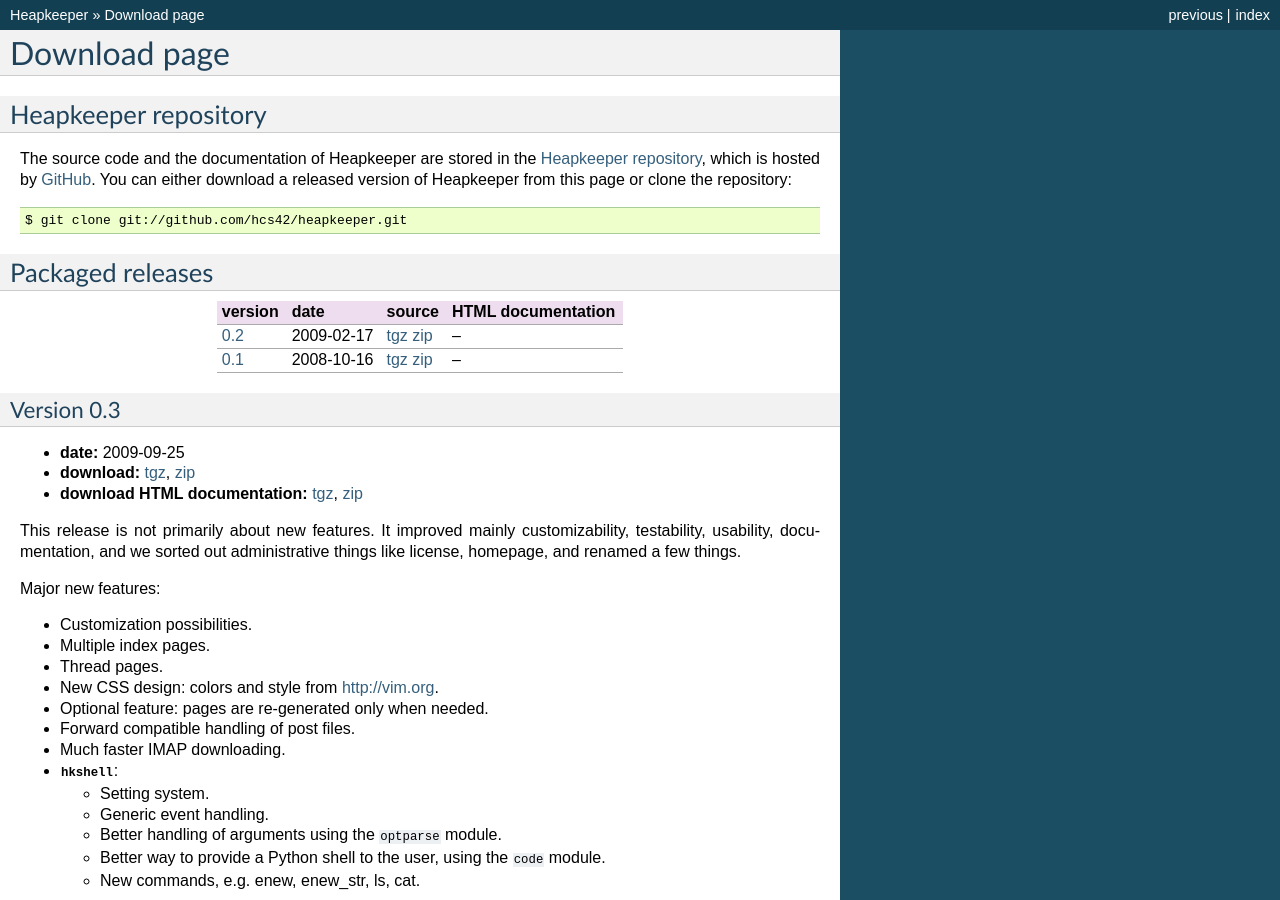
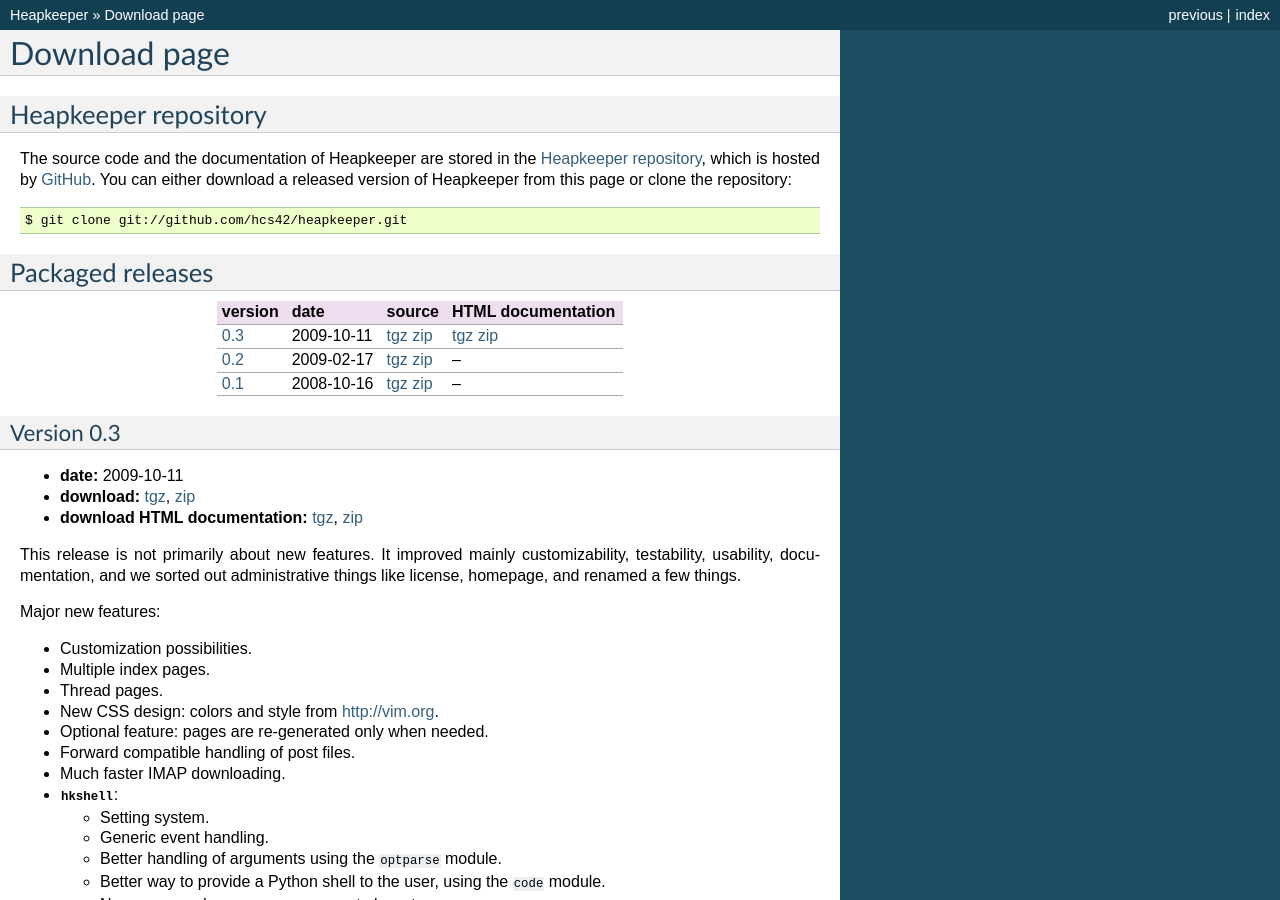
Before and after one commit to hcs42/heapkeeper-old, a Sphinx documentation site: the page built from doc/download.rst, in a window 1280 px wide and 900 px high. Built offline with Sphinx 7.4.7, drawn with Linux system fonts in a browser that asks for light colours.

Commit message:
Heapkeeper v0.3 released.
This release is not primarily about new features. It improved mainly
customizability, testability, usability, documentation, and we sorted out
administrative things like license, homepage, and renamed a few things.

Major new features:

- Customization possibilities.
- Multiple index pages.
- Thread pages.
- New CSS design: colors and style from http://vim.org.
- Optional feature: pages are re-generated only when needed.
- Forward compatible handling of post files.
- Much faster IMAP downloading.

- :mod:`hkshell`:

  - Setting system.
  - Generic event handling.
  - Better handling of arguments using the ``optparse`` module.
  - Better way to provide a Python shell to the user, using the ``code``
    module.
  - New commands, e.g. enew, enew_str, ls, cat.

Major refactorings:

- Using the `Options pattern <options_pattern>`_ in
  :class:`hklib.GeneratorOptions`,
  :class:`hklib.Section`,
  :class:`hklib.Index`, etc.
- Grand Renaming 1; most importantly, the name of the program has been
  changed to Heapkeeper. (Previously it was HeapManipulator.)

Other major improvements:

- A lot of new documentation, including a :doc:`tutorial`. We moved our
  documentation to use Sphinx_. All modules except for hklib are fully
  documented with the chosen docstring format.
- A lot of new tests.
- We adapted the GPLv3 license and got the domain http://heapkeeper.org.
- We made semi-automatic scripts for packaging and uploading releases and
  documentation.

.. _`Sphinx`: http://sphinx.pocoo.org/

```diff
--- a/doc/conf.py
+++ b/doc/conf.py
@@ -49,9 +49,9 @@ copyright = u'2009, Csaba Hoch, Attila Nagy'
 # built documents.
 #
 # The short X.Y version.
-version = '0.3uc'
+version = '0.3'
 # The full version, including alpha/beta/rc tags.
-release = '0.3uc'
+release = '0.3'
 
 # The language for content autogenerated by Sphinx. Refer to documentation
 # for a list of supported languages.
--- a/doc/download.rst
+++ b/doc/download.rst
@@ -23,11 +23,17 @@ Packaged releases
 | version  | date       | source      | HTML documentation |
 |          |            |             |                    |
 +==========+============+=============+====================+
+| `0.3`_   | 2009-10-11 | tgz__ zip__ | tgz__ zip__        |
++----------+------------+-------------+--------------------+
 | `0.2`_   | 2009-02-17 | tgz__ zip__ |  --                |
 +----------+------------+-------------+--------------------+
 | `0.1`_   | 2008-10-16 | tgz__ zip__ |  --                |
 +----------+------------+-------------+--------------------+
 
+__ http://heapkeeper.org/releases/heapkeeper-0.3.tar.gz
+__ http://heapkeeper.org/releases/heapkeeper-0.3.zip
+__ http://heapkeeper.org/releases/heapkeeper-htmldoc-0.3.tar.gz
+__ http://heapkeeper.org/releases/heapkeeper-htmldoc-0.3.zip
 __ http://github.com/hcs42/heapkeeper/tarball/v0.2
 __ http://github.com/hcs42/heapkeeper/zipball/v0.2
 __ http://github.com/hcs42/heapkeeper/tarball/v0.1
@@ -38,7 +44,7 @@ __ http://github.com/hcs42/heapkeeper/zipball/v0.1
 Version 0.3
 ^^^^^^^^^^^
 
-- **date:** 2009-09-25
+- **date:** 2009-10-11
 - **download:** tgz__, zip__
 - **download HTML documentation:** tgz__, zip__
 
--- a/hklib.py
+++ b/hklib.py
@@ -94,7 +94,7 @@ import datetime
 import hkutils
 
 
-heapkeeper_version = '0.3uc'
+heapkeeper_version = '0.3'
 
 ##### logging #####
 
```
Also changed, not shown: doc/tutorial.rst (+6 -6 lines), 1 other file.
